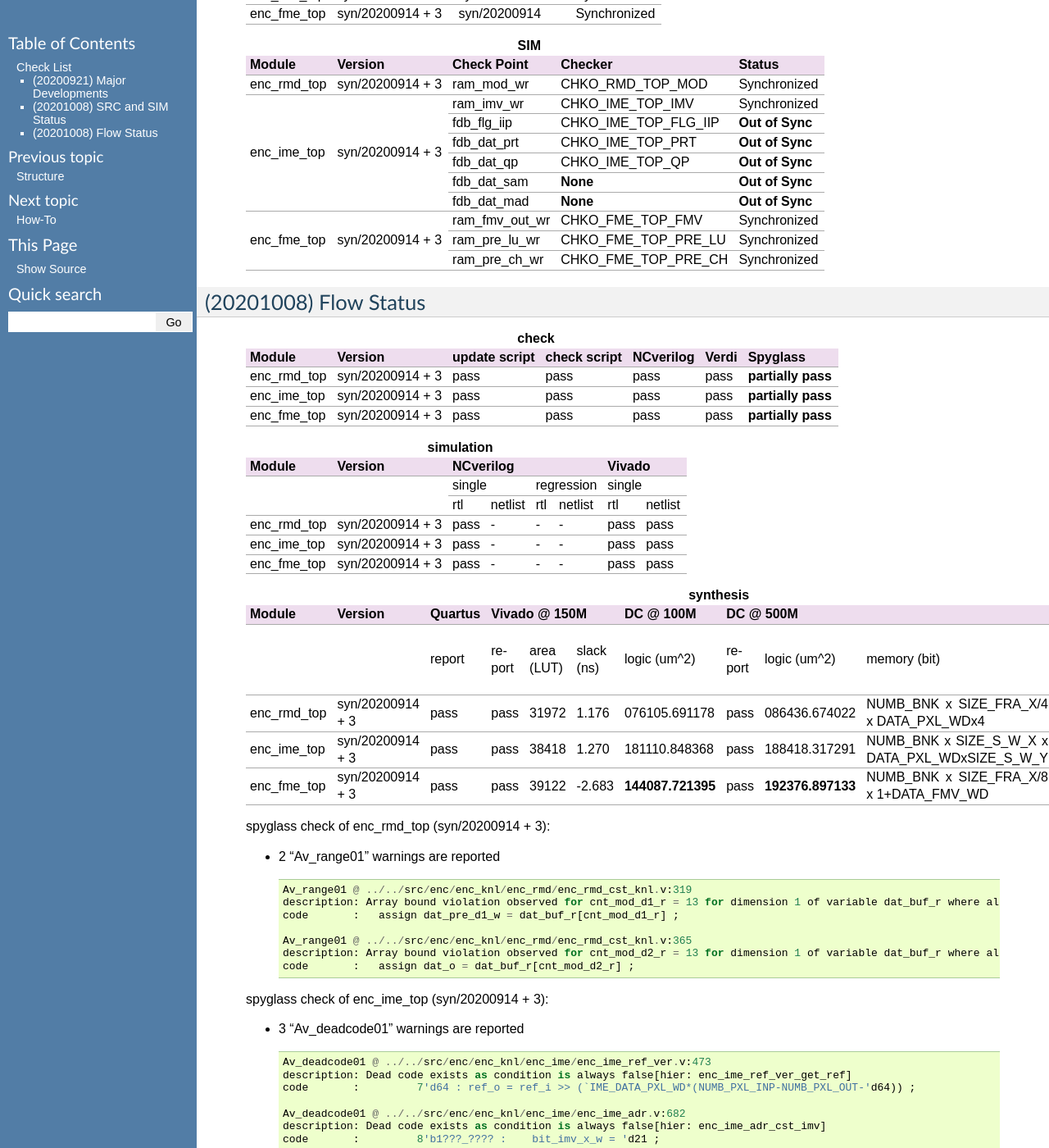
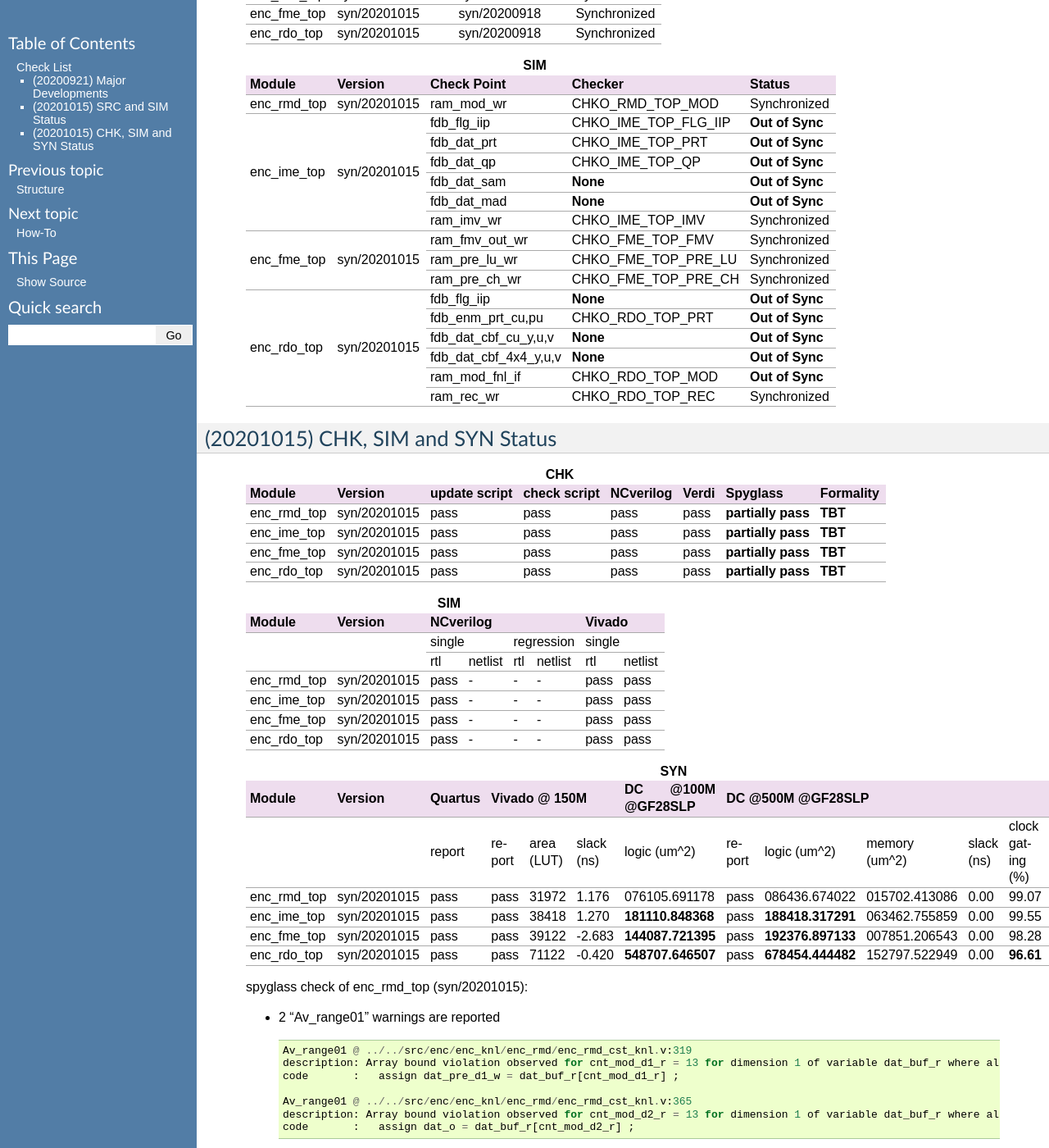
Before and after one commit to iamhll/h265enc_doc, a Sphinx documentation site: the page built from source/check_list/main.rst, in a window 1280 px wide and 1400 px high, scrolled down 1447 px. Shown: the whole window at 82% size. Built offline with Sphinx 7.4.7, drawn with Linux system fonts in a browser that asks for light colours; some of the changed text lies outside the part shown.

Commit message:
[MINOR] [UPDATE] 1. check_list    a. "SRC and SIM Status" update    b. "CHK, SIM and SYN Status" update

```diff
--- a/source/check_list/main.rst
+++ b/source/check_list/main.rst
@@ -80,7 +80,7 @@ Check List
 
     \
 
-(20201008) SRC and SIM Status
+(20201015) SRC and SIM Status
 -----------------------------
 
     .. table:: **SRC**
@@ -90,11 +90,13 @@ Check List
         +-------------+------------------+------------------+--------------+
         | Module      | Hardware Version | Software Version | Status       |
         +=============+==================+==================+==============+
-        | enc_rmd_top | syn/20200914 + 3 | syn/20200914     | Synchronized |
+        | enc_rmd_top | syn/20201015     | syn/20200918     | Synchronized |
         +-------------+------------------+------------------+--------------+
-        | enc_ime_top | syn/20200914 + 3 | syn/20200914     | Synchronized |
+        | enc_ime_top | syn/20201015     | syn/20200918     | Synchronized |
         +-------------+------------------+------------------+--------------+
-        | enc_fme_top | syn/20200914 + 3 | syn/20200914     | Synchronized |
+        | enc_fme_top | syn/20201015     | syn/20200918     | Synchronized |
+        +-------------+------------------+------------------+--------------+
+        | enc_rdo_top | syn/20201015     | syn/20200918     | Synchronized |
         +-------------+------------------+------------------+--------------+
 
     \
@@ -103,92 +105,108 @@ Check List
         :align: left
         :widths: auto
 
-        +-------------+------------------+----------------+----------------------+-----------------+
-        | Module      | Version          | Check Point    | Checker              | Status          |
-        +=============+==================+================+======================+=================+
-        | enc_rmd_top | syn/20200914 + 3 | ram_mod_wr     | CHKO_RMD_TOP_MOD     | Synchronized    |
-        +-------------+------------------+----------------+----------------------+-----------------+
-        | enc_ime_top | syn/20200914 + 3 | ram_imv_wr     | CHKO_IME_TOP_IMV     | Synchronized    |
-        |             |                  +----------------+----------------------+-----------------+
-        |             |                  | fdb_flg_iip    | CHKO_IME_TOP_FLG_IIP | **Out of Sync** |
-        |             |                  +----------------+----------------------+-----------------+
-        |             |                  | fdb_dat_prt    | CHKO_IME_TOP_PRT     | **Out of Sync** |
-        |             |                  +----------------+----------------------+-----------------+
-        |             |                  | fdb_dat_qp     | CHKO_IME_TOP_QP      | **Out of Sync** |
-        |             |                  +----------------+----------------------+-----------------+
-        |             |                  | fdb_dat_sam    | **None**             | **Out of Sync** |
-        |             |                  +----------------+----------------------+-----------------+
-        |             |                  | fdb_dat_mad    | **None**             | **Out of Sync** |
-        +-------------+------------------+----------------+----------------------+-----------------+
-        | enc_fme_top | syn/20200914 + 3 | ram_fmv_out_wr | CHKO_FME_TOP_FMV     | Synchronized    |
-        |             |                  +----------------+----------------------+-----------------+
-        |             |                  | ram_pre_lu_wr  | CHKO_FME_TOP_PRE_LU  | Synchronized    |
-        |             |                  +----------------+----------------------+-----------------+
-        |             |                  | ram_pre_ch_wr  | CHKO_FME_TOP_PRE_CH  | Synchronized    |
-        +-------------+------------------+----------------+----------------------+-----------------+
+        +-------------+--------------+-----------------------+----------------------+-----------------+
+        | Module      | Version      | Check Point           | Checker              | Status          |
+        +=============+==============+=======================+======================+=================+
+        | enc_rmd_top | syn/20201015 | ram_mod_wr            | CHKO_RMD_TOP_MOD     | Synchronized    |
+        +-------------+--------------+-----------------------+----------------------+-----------------+
+        | enc_ime_top | syn/20201015 | fdb_flg_iip           | CHKO_IME_TOP_FLG_IIP | **Out of Sync** |
+        |             |              +-----------------------+----------------------+-----------------+
+        |             |              | fdb_dat_prt           | CHKO_IME_TOP_PRT     | **Out of Sync** |
+        |             |              +-----------------------+----------------------+-----------------+
+        |             |              | fdb_dat_qp            | CHKO_IME_TOP_QP      | **Out of Sync** |
+        |             |              +-----------------------+----------------------+-----------------+
+        |             |              | fdb_dat_sam           | **None**             | **Out of Sync** |
+        |             |              +-----------------------+----------------------+-----------------+
+        |             |              | fdb_dat_mad           | **None**             | **Out of Sync** |
+        |             |              +-----------------------+----------------------+-----------------+
+        |             |              | ram_imv_wr            | CHKO_IME_TOP_IMV     | Synchronized    |
+        +-------------+--------------+-----------------------+----------------------+-----------------+
+        | enc_fme_top | syn/20201015 | ram_fmv_out_wr        | CHKO_FME_TOP_FMV     | Synchronized    |
+        |             |              +-----------------------+----------------------+-----------------+
+        |             |              | ram_pre_lu_wr         | CHKO_FME_TOP_PRE_LU  | Synchronized    |
+        |             |              +-----------------------+----------------------+-----------------+
+        |             |              | ram_pre_ch_wr         | CHKO_FME_TOP_PRE_CH  | Synchronized    |
+        +-------------+--------------+-----------------------+----------------------+-----------------+
+        | enc_rdo_top | syn/20201015 | fdb_flg_iip           | **None**             | **Out of Sync** |
+        |             |              +-----------------------+----------------------+-----------------+
+        |             |              | fdb_enm_prt_cu,pu     | CHKO_RDO_TOP_PRT     | **Out of Sync** |
+        |             |              +-----------------------+----------------------+-----------------+
+        |             |              | fdb_dat_cbf_cu_y,u,v  | **None**             | **Out of Sync** |
+        |             |              +-----------------------+----------------------+-----------------+
+        |             |              | fdb_dat_cbf_4x4_y,u,v | **None**             | **Out of Sync** |
+        |             |              +-----------------------+----------------------+-----------------+
+        |             |              | ram_mod_fnl_if        | CHKO_RDO_TOP_MOD     | **Out of Sync** |
+        |             |              +-----------------------+----------------------+-----------------+
+        |             |              | ram_rec_wr            | CHKO_RDO_TOP_REC     | Synchronized    |
+        +-------------+--------------+-----------------------+----------------------+-----------------+
 
     \
 
 
-(20201008) Flow Status
-----------------------
+(20201015) CHK, SIM and SYN Status
+----------------------------------
 
-    .. table:: **check**
+    .. table:: **CHK**
         :align: left
         :widths: auto
 
-        +-------------+------------------+---------------+--------------+-----------+-------+--------------------+
-        | Module      | Version          | update script | check script | NCverilog | Verdi | Spyglass           |
-        +=============+==================+===============+==============+===========+=======+====================+
-        | enc_rmd_top | syn/20200914 + 3 | pass          | pass         | pass      | pass  | **partially pass** |
-        +-------------+------------------+---------------+--------------+-----------+-------+--------------------+
-        | enc_ime_top | syn/20200914 + 3 | pass          | pass         | pass      | pass  | **partially pass** |
-        +-------------+------------------+---------------+--------------+-----------+-------+--------------------+
-        | enc_fme_top | syn/20200914 + 3 | pass          | pass         | pass      | pass  | **partially pass** |
-        +-------------+------------------+---------------+--------------+-----------+-------+--------------------+
+        +-------------+--------------+---------------+--------------+-----------+-------+--------------------+-----------+
+        | Module      | Version      | update script | check script | NCverilog | Verdi | Spyglass           | Formality |
+        +=============+==============+===============+==============+===========+=======+====================+===========+
+        | enc_rmd_top | syn/20201015 | pass          | pass         | pass      | pass  | **partially pass** | **TBT**   |
+        +-------------+--------------+---------------+--------------+-----------+-------+--------------------+-----------+
+        | enc_ime_top | syn/20201015 | pass          | pass         | pass      | pass  | **partially pass** | **TBT**   |
+        +-------------+--------------+---------------+--------------+-----------+-------+--------------------+-----------+
+        | enc_fme_top | syn/20201015 | pass          | pass         | pass      | pass  | **partially pass** | **TBT**   |
+        +-------------+--------------+---------------+--------------+-----------+-------+--------------------+-----------+
+        | enc_rdo_top | syn/20201015 | pass          | pass         | pass      | pass  | **partially pass** | **TBT**   |
+        +-------------+--------------+---------------+--------------+-----------+-------+--------------------+-----------+
 
     \
 
-    .. table:: **simulation**
+    .. table:: **SIM**
         :align: left
         :widths: auto
 
-        +-------------+------------------+--------------------------------+---------------+
-        | Module      | Version          | NCverilog                      | Vivado        |
-        +=============+==================+================+===============+===============+
-        | \                              | single         | regression    | single        |
-        |                                +------+---------+-----+---------+-----+---------+
-        |                                | rtl  | netlist | rtl | netlist | rtl | netlist |
-        +-------------+------------------+------+---------+-----+---------+-----+---------+
-        | enc_rmd_top | syn/20200914 + 3 | pass | \-      | \-  | \-      | pass| pass    |
-        +-------------+------------------+------+---------+-----+---------+-----+---------+
-        | enc_ime_top | syn/20200914 + 3 | pass | \-      | \-  | \-      | pass| pass    |
-        +-------------+------------------+------+---------+-----+---------+-----+---------+
-        | enc_fme_top | syn/20200914 + 3 | pass | \-      | \-  | \-      | pass| pass    |
-        +-------------+------------------+------+---------+-----+---------+-----+---------+
+        +-------------+--------------+--------------------------------+---------------+
+        | Module      | Version      | NCverilog                      | Vivado        |
+        +=============+==============+================+===============+===============+
+        | \                          | single         | regression    | single        |
+        |                            +------+---------+-----+---------+-----+---------+
+        |                            | rtl  | netlist | rtl | netlist | rtl | netlist |
+        +-------------+--------------+------+---------+-----+---------+-----+---------+
+        | enc_rmd_top | syn/20201015 | pass | \-      | \-  | \-      | pass| pass    |
+        +-------------+--------------+------+---------+-----+---------+-----+---------+
+        | enc_ime_top | syn/20201015 | pass | \-      | \-  | \-      | pass| pass    |
+        +-------------+--------------+------+---------+-----+---------+-----+---------+
+        | enc_fme_top | syn/20201015 | pass | \-      | \-  | \-      | pass| pass    |
+        +-------------+--------------+------+---------+-----+---------+-----+---------+
+        | enc_rdo_top | syn/20201015 | pass | \-      | \-  | \-      | pass| pass    |
+        +-------------+--------------+------+---------+-----+---------+-----+---------+
 
     \
 
-    .. table:: **synthesis**
+    .. table:: **SYN**
         :align: left
         :widths: auto
 
-        +-------------+------------------+---------+--------------------------+-------------------+----------------------------------------------------------------------------------------------------------------+
-        | Module      | Version          | Quartus | Vivado @ 150M            | DC @ 100M         | DC @ 500M                                                                                                      |
-        +=============+==================+=========+=========+=======+========+===================+========+===================+================================================+========+==============+==========+
-        | \                              | report  | report  | area  | slack  | logic             | report | logic             | memory                                         | slack  | clock gating | power    |
-        |                                |         |         | (LUT) | (ns)   | (um^2)            |        | (um^2)            | (bit)                                          | (ns)   | (%)          | (mW)     |
-        +-------------+------------------+---------+---------+-------+--------+-------------------+--------+-------------------+------------------------------------------------+--------+--------------+----------+
-        | enc_rmd_top | syn/20200914 + 3 | pass    | pass    | 31972 |  1.176 | 076105.691178     | pass   | 086436.674022     | NUMB_BNK x SIZE_FRA_X/4 x DATA_PXL_WDx4        | 0.00   | 99.07        | 40.0622  |
-        +-------------+------------------+---------+---------+-------+--------+-------------------+--------+-------------------+------------------------------------------------+--------+--------------+----------+
-        | enc_ime_top | syn/20200914 + 3 | pass    | pass    | 38418 |  1.270 | 181110.848368     | pass   | 188418.317291     | NUMB_BNK x SIZE_S_W_X x DATA_PXL_WDxSIZE_S_W_Y | 0.00   | 99.55        | 197.0432 |
-        +-------------+------------------+---------+---------+-------+--------+-------------------+--------+-------------------+------------------------------------------------+--------+--------------+----------+
-        | enc_fme_top | syn/20200914 + 3 | pass    | pass    | 39122 | -2.683 | **144087.721395** | pass   | **192376.897133** | NUMB_BNK x SIZE_FRA_X/8 x 1+DATA_FMV_WD        | 0.00   | 98.28        | 24.5931  |
-        +-------------+------------------+---------+---------+-------+--------+-------------------+--------+-------------------+------------------------------------------------+--------+--------------+----------+
+        +-------------+--------------+---------+--------------------------+-------------------+------------------------------------------------------------------------------+
+        | Module      | Version      | Quartus | Vivado @ 150M            | DC @100M @GF28SLP | DC @500M @GF28SLP                                                            |
+        +=============+==============+=========+=========+=======+========+===================+========+===================+===============+=======+==============+==========+
+        | \                          | report  | report  | area  | slack  | logic             | report | logic             | memory        | slack | clock gating | power    |
+        |                            |         |         | (LUT) | (ns)   | (um^2)            |        | (um^2)            | (um^2)        | (ns)  | (%)          | (mW)     |
+        +-------------+--------------+---------+---------+-------+--------+-------------------+--------+-------------------+---------------+-------+--------------+----------+
+        | enc_rmd_top | syn/20201015 | pass    | pass    | 31972 |  1.176 | 076105.691178     | pass   | 086436.674022     | 015702.413086 | 0.00  | 99.07        | 40.0622  |
+        +-------------+--------------+---------+---------+-------+--------+-------------------+--------+-------------------+---------------+-------+--------------+----------+
+        | enc_ime_top | syn/20201015 | pass    | pass    | 38418 |  1.270 | **181110.848368** | pass   | **188418.317291** | 063462.755859 | 0.00  | 99.55        | 197.0432 |
+        +-------------+--------------+---------+---------+-------+--------+-------------------+--------+-------------------+---------------+-------+--------------+----------+
+        | enc_fme_top | syn/20201015 | pass    | pass    | 39122 | -2.683 | **144087.721395** | pass   | **192376.897133** | 007851.206543 | 0.00  | 98.28        | 24.5931  |
+        +-------------+--------------+---------+---------+-------+--------+-------------------+--------+-------------------+---------------+-------+--------------+----------+
+        | enc_rdo_top | syn/20201015 | pass    | pass    | 71122 | -0.420 | **548707.646507** | pass   | **678454.444482** | 152797.522949 | 0.00  | **96.61**    | 24.3888  |
+        +-------------+--------------+---------+---------+-------+--------+-------------------+--------+-------------------+---------------+-------+--------------+----------+
 
-    \
-
-    spyglass check of enc_rmd_top (syn/20200914 + 3):
+    spyglass check of enc_rmd_top (syn/20201015):
 
     *   2 "Av_range01" warnings are reported
 
@@ -202,7 +220,7 @@ Check List
             description: Array bound violation observed for cnt_mod_d2_r = 13 for dimension 1 of variable dat_buf_r where allowed range is [12:0] (Hier:enc_rmd_top.enc_rmd_cst.\encRmdCstKnl[0].knl ).
             code       :   assign dat_o = dat_buf_r[cnt_mod_d2_r] ;
 
-    spyglass check of enc_ime_top (syn/20200914 + 3):
+    spyglass check of enc_ime_top (syn/20201015):
 
     *   3 "Av_deadcode01" warnings are reported
 
@@ -220,7 +238,7 @@ Check List
             description: Dead code exists as condition is always false[hier: enc_ime_adr_cst_imv]
             code       :         7'b1??_???? :    bit_imv_y_w = 'd19 ;
 
-    spyglass check of enc_fme_top (syn/20200914 + 3):
+    spyglass check of enc_fme_top (syn/20201015):
 
     *   2 "Av_range01" warnings are reported
 
@@ -235,3 +253,25 @@ Check List
             code       :       rd_dat_r <= mem_array[rd_adr_i] ;
 
     \
+
+    spyglass check of enc_rdo_top (syn/20201015):
+
+    *   4 "Av_range01" warnings are reported
+
+        ::
+
+            Av_deadcode01 @ ../../src/enc/enc_knl/enc_rdo/enc_rdo_trv/enc_rdo_trv_mpm.v:273
+            description: Dead code exists as condition is always false[hier: enc_rdo_trv_mpm]
+            code       :         else if( ini_val_r ) begin
+
+            Av_deadcode01 @ ../../src/enc/enc_knl/enc_rdo/enc_rdo_top.v:1057
+            description: Dead code exists as condition is always false (reason: static nets in fanin cone) [hier: enc_rdo_top]
+            code       :       DATA_SYN_TRV : begin
+
+            Av_deadcode01 @ ../../src/enc/enc_knl/enc_rdo/enc_rdo_top.v:2021
+            description: Dead code exists as condition is always false (reason: static nets in fanin cone) [hier: enc_rdo_top]
+            code       :         DATA_SYN_TRV :    DEC_ena_w = 'd0 ;
+
+            Av_deadcode01 @ ../../src/enc/enc_knl/enc_rdo/enc_rdo_top.v:2326
+            description: Dead code exists as condition is always false (reason: static nets in fanin cone) [hier: enc_rdo_top]
+            code       :         DATA_SYN_TRV : begin    ram_mod_fnl_enm_chn_o       = TRV_ram_mod_wr_enm_chn_o_w       ;
```
